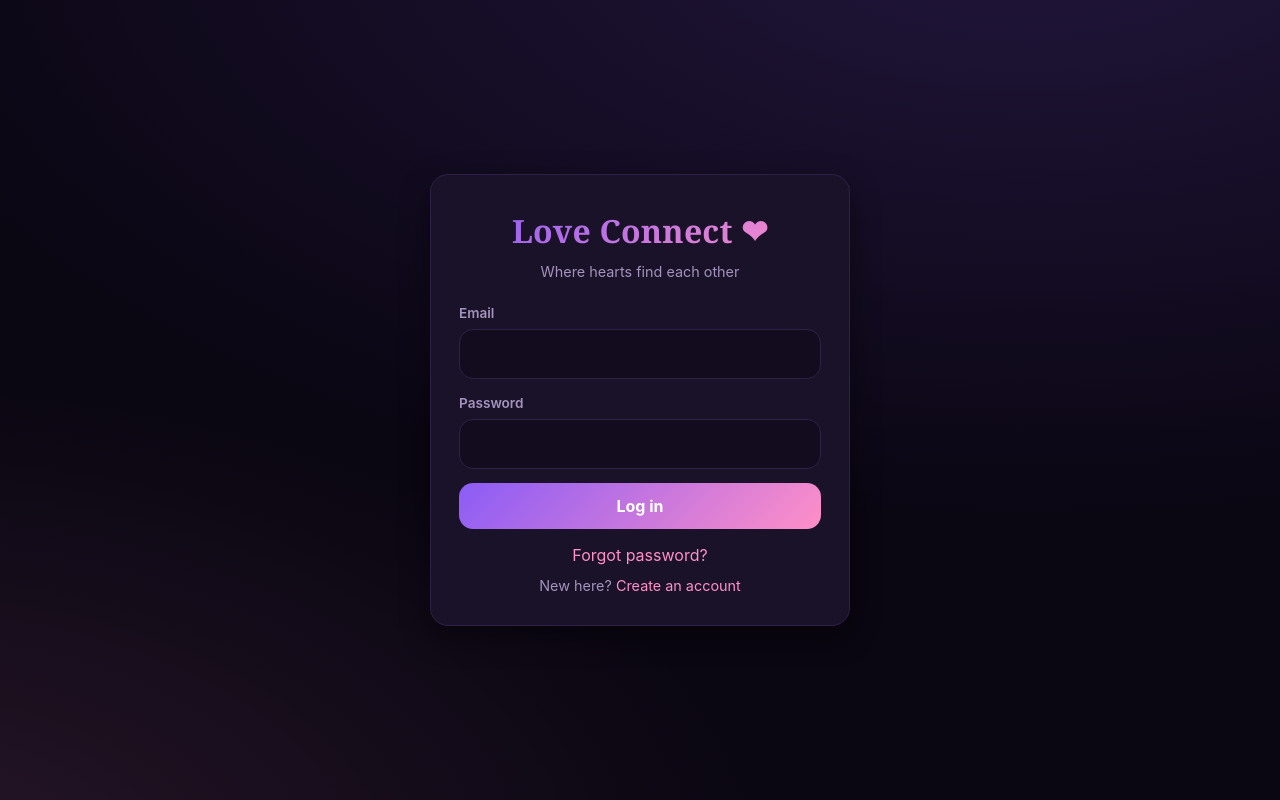
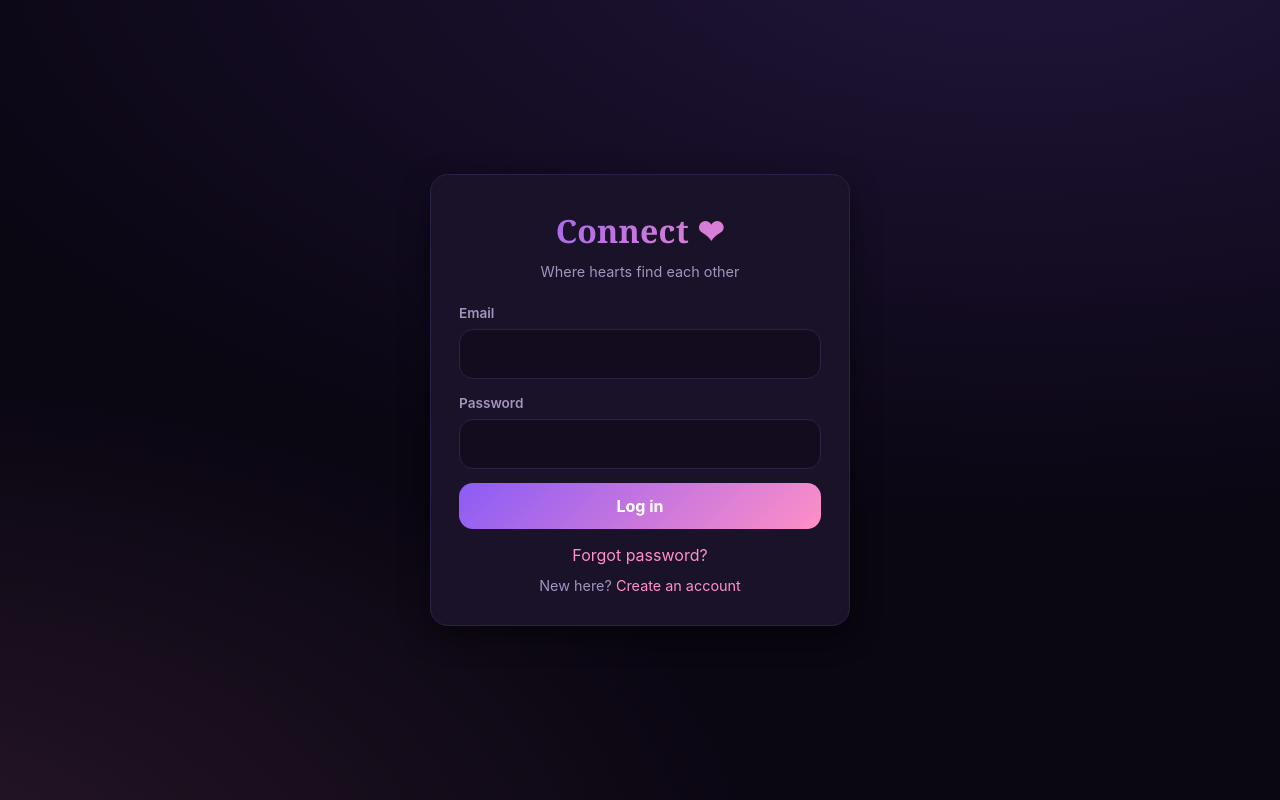
Before and after one commit to Djidro/Chat, a plain HTML site: page login.html in a window 1280 px wide. Drawn offline with nearby package versions, Linux system fonts and the light colour scheme.

Commit message:
Update login.html

```diff
--- a/login.html
+++ b/login.html
@@ -1,6 +1,6 @@
 <!doctype html><html lang="en" data-theme="dark"><head><meta charset="utf-8"><meta name="viewport" content="width=device-width,initial-scale=1,viewport-fit=cover"><meta name="theme-color" content="#0a0612"><link rel="manifest" href="manifest.json"><link rel="apple-touch-icon" href="icon-180.png"><meta name="apple-mobile-web-app-capable" content="yes"><meta name="mobile-web-app-capable" content="yes"><meta name="apple-mobile-web-app-title" content="Love Connect"><link rel="icon" href="icon.svg"><link rel="stylesheet" href="style.css"><link rel="stylesheet" href="responsive.css"><title>Log in · Love Connect</title></head>
 <body data-page="login"><div class="auth"><div class="card">
-<div class="brand">Love Connect ❤</div><p class="muted center" style="margin-bottom:20px">Where hearts find each other</p>
+<div class="brand">Connect ❤</div><p class="muted center" style="margin-bottom:20px">Where hearts find each other</p>
 <div id="loginBox"><form id="loginForm"><label class="field"><span>Email</span><input id="email" type="email" autocomplete="email" required></label>
 <label class="field"><span>Password</span><input id="password" type="password" autocomplete="current-password" required></label>
 <button class="btn block" id="loginBtn">Log in</button></form>
```
